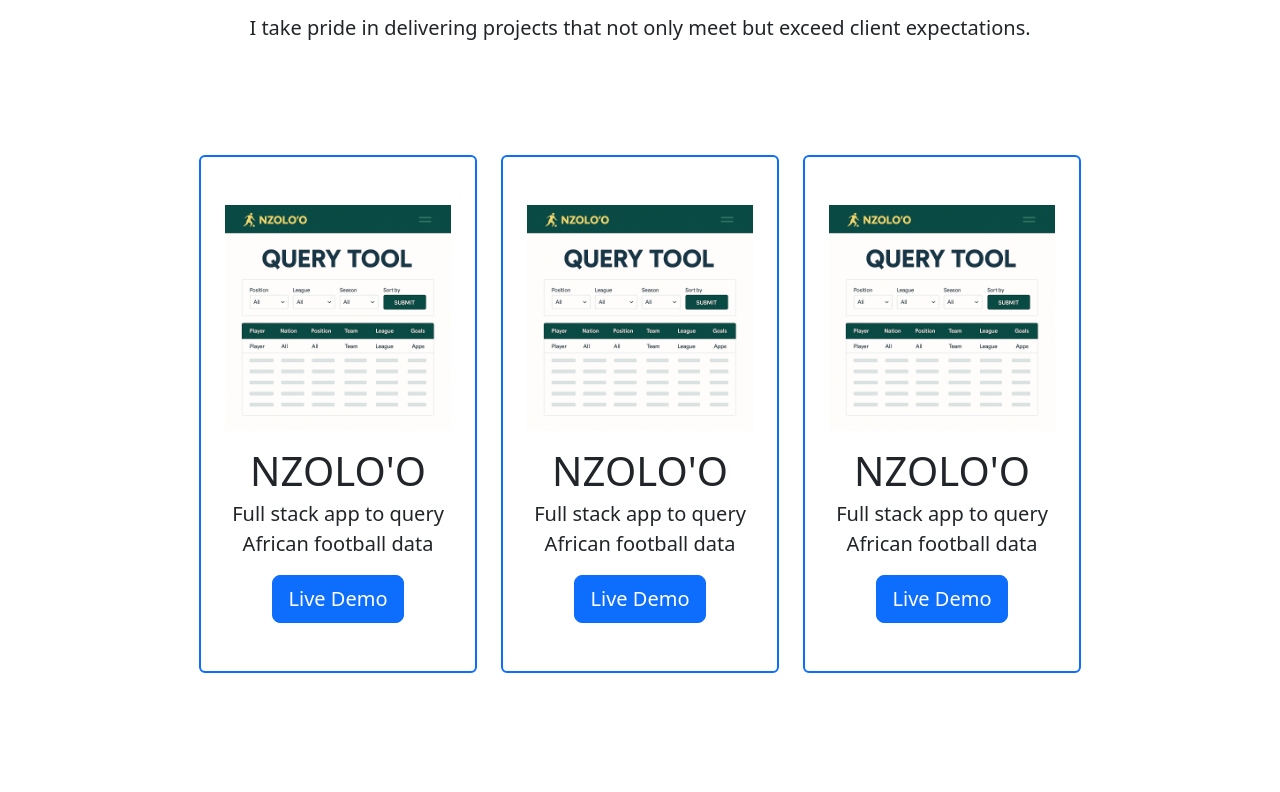
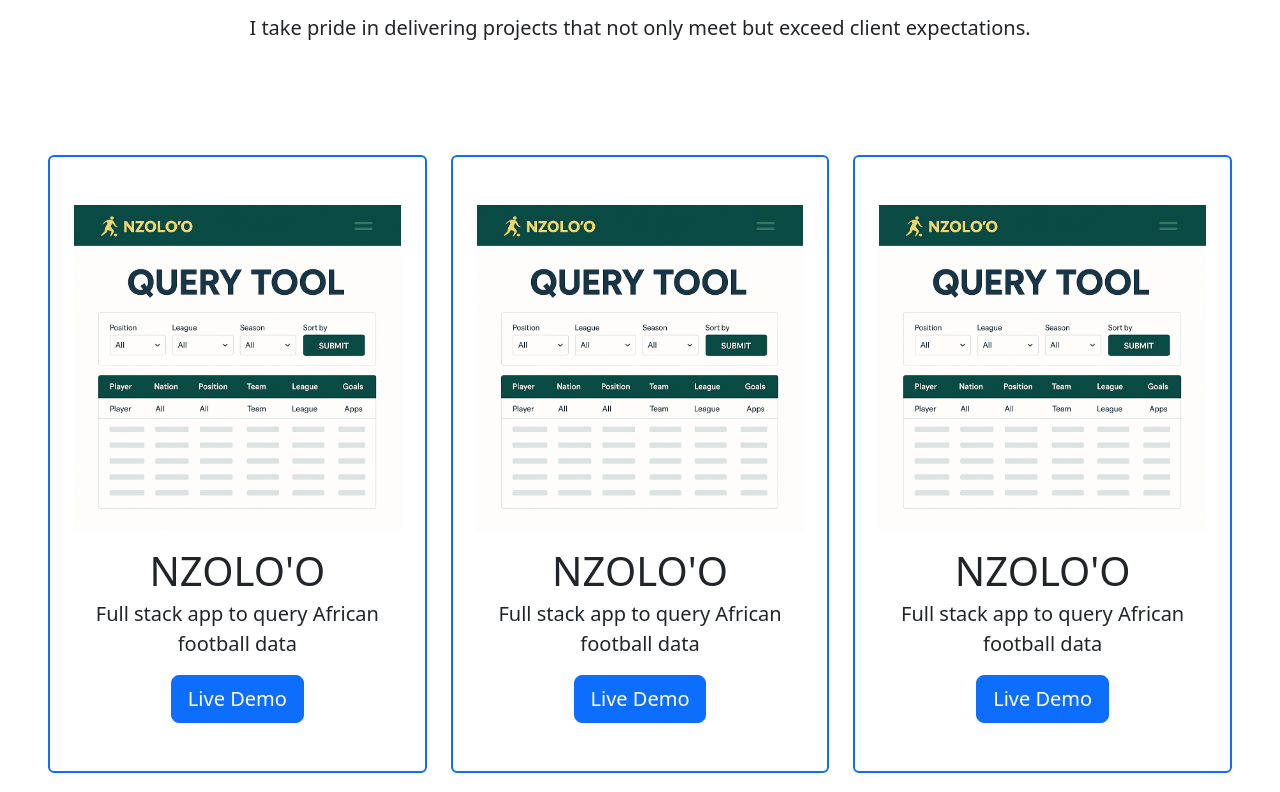
Before and after one commit to Romeo-Martial/Portfolio-Website, a plain HTML site: page index.html in a window 1280 px wide. Shown: the part 868-1660 px from the top of the page. Drawn offline with nearby package versions, Linux system fonts and the light colour scheme.

Commit message:
modify the witdth of the cards

```diff
--- a/index.html
+++ b/index.html
@@ -96,7 +96,7 @@
         </div>
         <div class="container-xxl ps-5 pe-5">
             <div class="row align-items-center justify-content-center my-5">
-                <div class="col-8 col-lg-4 col-xl-3">
+                <div class="col-10 col-lg-4">
                     <div class="card p-4 my-4 border-2 border-primary">
                         <div class="body text-center py-4">
                             <img src="Images/UI_design_nzoloo.png" alt="NZOLO'O" class="img-fluid mb-3">
@@ -106,7 +106,7 @@
                         </div>
                     </div>
                 </div>
-                <div class="col-8 col-lg-4 col-xl-3">
+                <div class="col-10 col-lg-4">
                     <div class="card p-4 my-4 border-2 border-primary">
                         <div class="body text-center py-4">
                             <img src="Images/UI_design_nzoloo.png" alt="NZOLO'O" class="img-fluid mb-3">
@@ -116,7 +116,7 @@
                         </div>
                     </div>
                 </div>
-                <div class="col-8 col-lg-4 col-xl-3">
+                <div class="col-10 col-lg-4">
                     <div class="card p-4 my-4 border-2 border-primary">
                         <div class="body text-center py-4">
                             <img src="Images/UI_design_nzoloo.png" alt="NZOLO'O" class="img-fluid mb-3">
```
